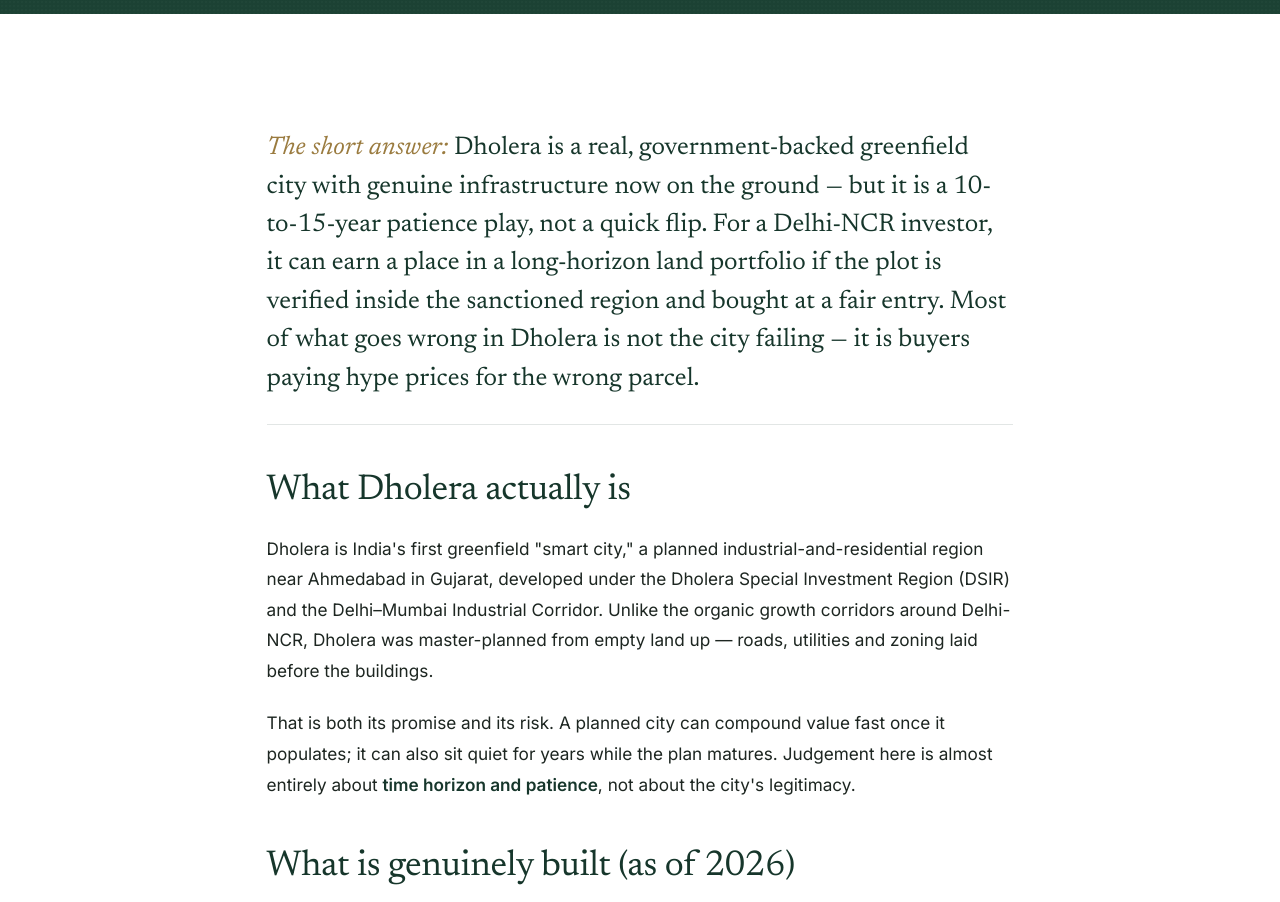
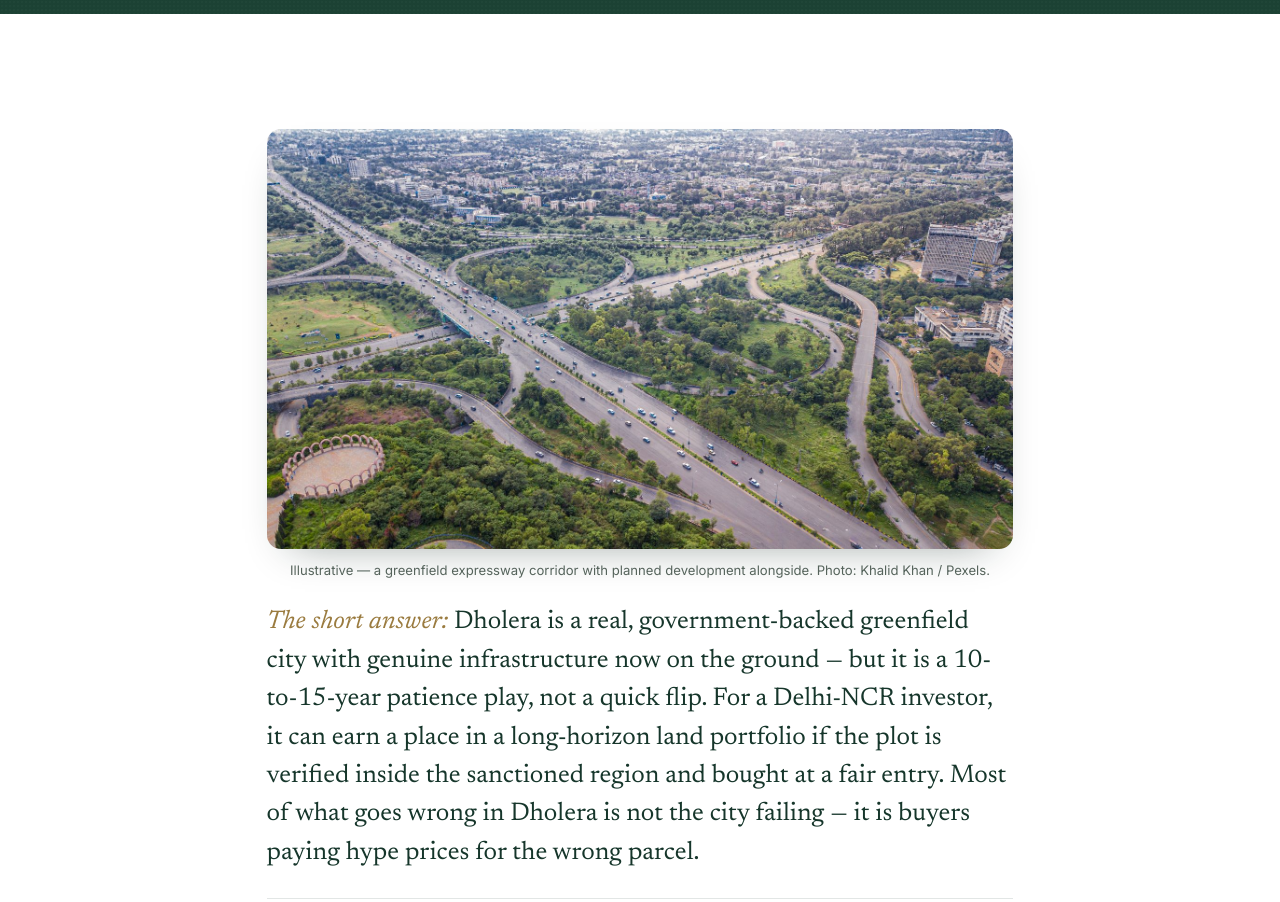
Before and after one commit to StrategyVerse/bhu-rise, a plain HTML site: page dholera-plots-2026.html in a window 1280 px wide. Shown: the part 720-1622 px from the top of the page. Drawn offline with Linux system fonts and the light colour scheme.

Commit message:
Dholera: add lead photo (Pexels, free license)
Add an illustrative aerial of a greenfield expressway corridor as the
article lead image, with credit caption, plus .post-figure styles.

Co-Authored-By: Claude Opus 4.8 <noreply@anthropic.com>

```diff
--- a/assets/css/styles.css
+++ b/assets/css/styles.css
@@ -440,6 +440,11 @@ body.nav-open{overflow:hidden}
 .post a:hover{color:var(--forest);border-color:var(--forest)}
 .post hr{height:1px;background:var(--line);border:0;margin-block:2.6rem}
 
+/* lead / inline figure */
+.post-figure{margin:0 0 .4rem}
+.post-figure img{width:100%;height:auto;border-radius:var(--radius-lg);box-shadow:var(--shadow-md);display:block}
+.post-figure figcaption{margin-top:.7rem;font-size:.82rem;color:var(--text-soft);text-align:center}
+
 /* responsive table */
 .post .table-wrap{overflow-x:auto;-webkit-overflow-scrolling:touch;border:1px solid var(--line);border-radius:var(--radius-lg)}
 .post table{width:100%;border-collapse:collapse;font-size:.97rem;min-width:420px}
--- a/dholera-plots-2026.html
+++ b/dholera-plots-2026.html
@@ -111,6 +111,11 @@
   <div class="container">
     <article class="post" data-reveal="fade">
 
+      <figure class="post-figure">
+        <img src="assets/img/photos/dholera-growth-corridor.jpg" alt="Aerial view of a new expressway corridor winding through greenery and planned urban development" width="1600" height="899" loading="eager">
+        <figcaption>Illustrative — a greenfield expressway corridor with planned development alongside. Photo: Khalid Khan / Pexels.</figcaption>
+      </figure>
+
       <p class="standfirst"><strong>The short answer:</strong> Dholera is a real, government-backed greenfield city with genuine infrastructure now on the ground — but it is a 10-to-15-year patience play, not a quick flip. For a Delhi-NCR investor, it can earn a place in a long-horizon land portfolio if the plot is verified inside the sanctioned region and bought at a fair entry. Most of what goes wrong in Dholera is not the city failing — it is buyers paying hype prices for the wrong parcel.</p>
 
       <h2>What Dholera actually is</h2>
```
Also changed, not shown: assets/img/photos/dholera-growth-corridor.jpg (added).
